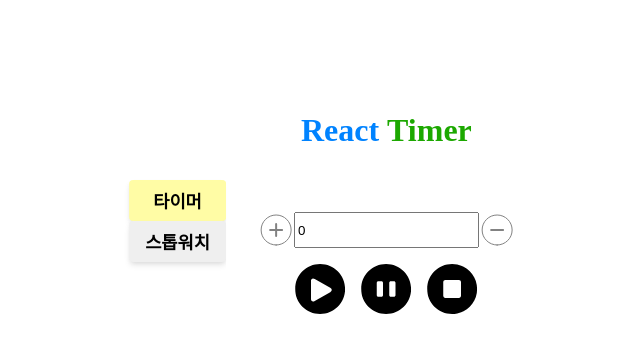
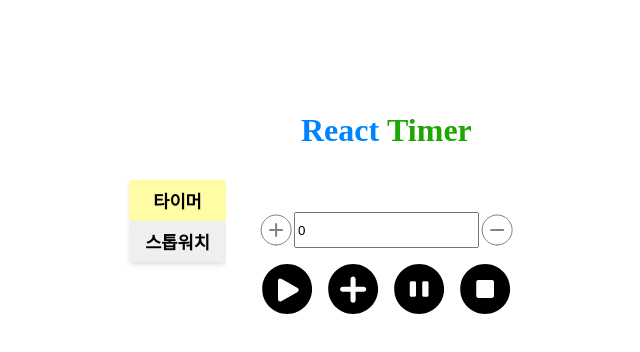
Before and after one commit to alittlekitten/SsocoTimer, a React (Create React App) app: page / in a window 1280 px wide. Shown: the top 352 px of the page, without its empty margins (302-942 px from the left). Built offline with nearby package versions, Linux system fonts and the light colour scheme; a web font is replaced by a local one.

Commit message:
💄 lap 아이콘 추가
lapTime 측정에 사용할 아이콘 추가 및 css 일부 변경

```diff
--- a/src/components/Timer.jsx
+++ b/src/components/Timer.jsx
@@ -6,6 +6,7 @@ import { ReactComponent as Minus } from "../images/minus.svg";
 import { ReactComponent as Play } from "../images/play.svg";
 import { ReactComponent as Pause } from "../images/pause.svg";
 import { ReactComponent as Stop } from "../images/stop.svg";
+import { ReactComponent as Lap } from "../images/lap.svg";
 
 const Timer = () => {
   const [time, setTime] = useState(0); // 시간
@@ -79,6 +80,8 @@ const Timer = () => {
     }, 1000);
   };
 
+  const timeLap = () => {};
+
   const timePause = () => {
     setStatus("pause");
     clearInterval(playInterval.current);
@@ -111,6 +114,7 @@ const Timer = () => {
       </div>
       <div css={playContainer({ status })}>
         <Play onClick={timePlay} className="play" />
+        <Lap onClick={timeLap} className="lap" />
         <Pause onClick={timePause} className="pause" />
         <Stop alt="정지" onClick={timeReset} className="stop" />
       </div>
@@ -147,6 +151,10 @@ const playContainer = (props) => css`
   display: flex;
   justify-content: center;
 
+  & :not(:first-child) {
+    margin-left: 1rem;
+  }
+
   .play {
     fill: ${props.status === "play" ? "red" : "black"};
   }
@@ -157,8 +165,10 @@ const playContainer = (props) => css`
     fill: red;
   }
 
-  .pause {
-    margin: 0 1rem;
+  .lap:hover {
+    width: 52px;
+    height: 52px;
+    fill: red;
   }
 
   .pause:hover {
```
Also changed, not shown: src/images/lap.svg (added).
